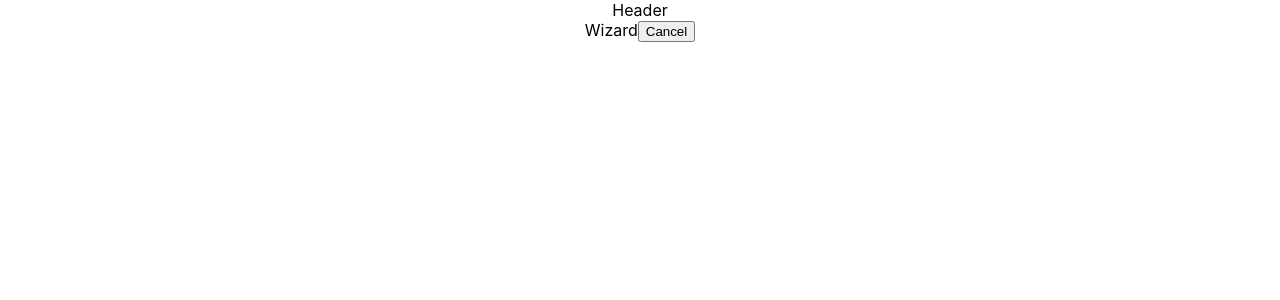
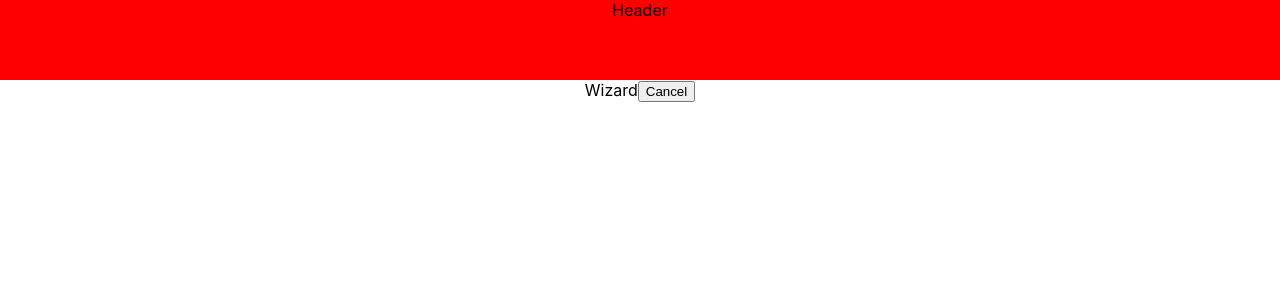
Before and after one commit to scottsf/apt-full-stack-app, a React (Create React App) app: page /wizard in a window 1280 px wide. Shown: the top 300 px of the page. Built offline with nearby package versions, Linux system fonts and the light colour scheme.

Commit message:
Start styling

```diff
--- a/src/components/header/Header.js
+++ b/src/components/header/Header.js
@@ -1,9 +1,6 @@
 import React from 'react';
+import './header.scss';
 
-const Header = () => (
-  <div>
-    Header
-  </div>
-)
+const Header = () => <div className="header">Header</div>;
 
 export default Header;
--- a/src/components/header/header.scss
+++ b/src/components/header/header.scss
@@ -0,0 +1,5 @@
+.header {
+  background: red;
+  width: 100%;
+  height: 10vh;
+}
--- a/src/ducks/reducer.js
+++ b/src/ducks/reducer.js
@@ -37,7 +37,5 @@ export function createHouse(info) {
 }
 
 export const updateImg = img => ({type: UPDATE_IMG, payload: img});
-
 export const updateAmount = amount => ({type: UPDATE_AMOUNT, payload: amount});
-
 export const clearState = () => ({type: CLEAR_STATE, payload: initialState});
```
